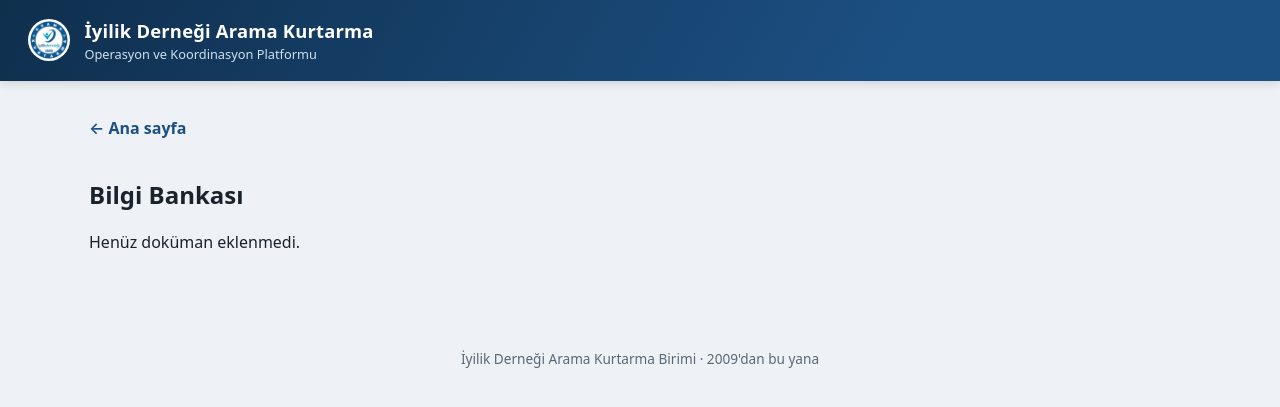
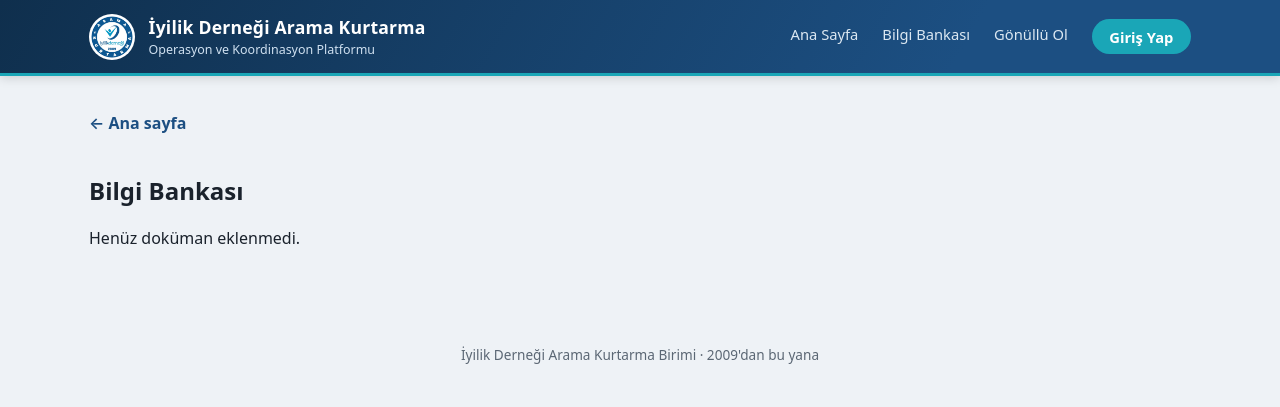
Before and after one commit to devrankacan/aramakurtarma, a Django app: page /bilgi-bankasi/ in a window 1280 px wide. Shown: the top 407 px of the page. Run offline with Django 5.2, Linux system fonts and the light colour scheme; data that the repository does not hold is empty.

Commit message:
Header'ı gerçek navigasyon barına çevir, KVKK checkbox hizalamasını düzelt
- site-header artık logo/başlık + sağda nav linkleri (Ana Sayfa, Bilgi
  Bankası, Gönüllü Ol, Giriş Yap CTA butonu) içeriyor, alt kenarda
  vurgu çizgisi var
- Checkbox hatası: form input'lara genel width:100% uygulanıyordu,
  bu checkbox'ları da genişletip metnin altına düşürüyordu. Genel
  kuraldan checkbox hariç tutuldu, gönüllü formundaki iki onay kutusu
  artık metnin başında, tek satırda hizalı

```diff
--- a/backend/templates/base.html
+++ b/backend/templates/base.html
@@ -18,27 +18,45 @@
     }
     * { box-sizing: border-box; }
     body { margin: 0; font-family: system-ui, -apple-system, "Segoe UI", sans-serif; background: var(--bg); color: var(--text); }
+
     header.site-header {
-      background: linear-gradient(120deg, var(--brand-dark), var(--brand) 70%);
-      color: #fff;
-      padding: 1.1rem 1.75rem;
-      display: flex;
-      align-items: center;
-      gap: 0.9rem;
+      background: linear-gradient(120deg, var(--brand-dark), var(--brand) 75%);
+      border-bottom: 3px solid var(--accent);
       box-shadow: 0 2px 10px rgba(0,0,0,0.15);
     }
-    header.site-header img { height: 42px; border-radius: 50%; background: #fff; padding: 2px; }
-    header.site-header .titles h1 { font-size: 1.15rem; margin: 0; letter-spacing: 0.2px; }
-    header.site-header .titles p { margin: 0.15rem 0 0; font-size: 0.8rem; color: #cfe0f0; }
+    .header-inner {
+      max-width: 1150px; margin: 0 auto; padding: 0.85rem 1.5rem;
+      display: flex; align-items: center; justify-content: space-between; gap: 1.5rem; flex-wrap: wrap;
+    }
+    .brand { display: flex; align-items: center; gap: 0.85rem; text-decoration: none; color: #fff; }
+    .brand img { height: 46px; width: 46px; border-radius: 50%; background: #fff; padding: 2px; flex-shrink: 0; }
+    .brand .titles h1 { font-size: 1.1rem; margin: 0; letter-spacing: 0.2px; color: #fff; }
+    .brand .titles p { margin: 0.15rem 0 0; font-size: 0.78rem; color: #cfe0f0; }
+    nav.site-nav { display: flex; align-items: center; gap: 1.5rem; }
+    nav.site-nav a { color: #dce8f2; text-decoration: none; font-size: 0.92rem; font-weight: 500; padding-bottom: 0.2rem; border-bottom: 2px solid transparent; transition: color .15s, border-color .15s; }
+    nav.site-nav a:hover { color: #fff; border-color: var(--accent); }
+    nav.site-nav a.nav-cta {
+      color: #fff; background: var(--accent); padding: 0.45rem 1.1rem; border-radius: 999px; border-bottom: none; font-weight: 600;
+    }
+    nav.site-nav a.nav-cta:hover { background: #158b99; }
+    @media (max-width: 720px) { nav.site-nav { gap: 1rem; } .brand .titles p { display: none; } }
+
     main { max-width: 1150px; margin: 0 auto; padding: 2.25rem 1.5rem 3rem; }
     .messages { list-style: none; padding: 0; margin: 0 0 1.5rem; }
     .messages li { background: #e6f4ea; border: 1px solid #b7dfc1; color: #1e6b34; padding: 0.75rem 1rem; border-radius: 8px; }
+
     form p { margin: 0 0 1rem; }
     form label { display: block; font-weight: 600; margin-bottom: 0.3rem; font-size: 0.92rem; }
-    form input, form select, form textarea {
+    form input:not([type="checkbox"]), form select, form textarea {
       width: 100%; padding: 0.55rem 0.65rem; border: 1px solid #ccd2d8; border-radius: 8px; font: inherit; background: #fff;
     }
     form input:focus, form select:focus, form textarea:focus { outline: 2px solid var(--accent); outline-offset: 1px; }
+    .consent-field { display: flex; align-items: flex-start; gap: 0.6rem; margin: 0 0 1rem; }
+    .consent-field input[type="checkbox"] { width: auto; flex-shrink: 0; margin-top: 0.25rem; }
+    .consent-field label { display: inline; font-weight: 400; font-size: 0.9rem; margin-bottom: 0; }
+    .field-error { color: #a11d1d; font-size: 0.82rem; margin-top: 0.2rem; }
+    .help-text { display: block; color: var(--muted); font-size: 0.8rem; margin-top: 0.25rem; }
+
     button[type="submit"] {
       background: var(--brand); color: #fff; border: none; padding: 0.7rem 1.6rem;
       border-radius: 8px; font-size: 1rem; font-weight: 600; cursor: pointer;
@@ -54,10 +72,20 @@
 </head>
 <body>
   <header class="site-header">
-    <img src="{% static 'branding/logo.png' %}" alt="İyilik Derneği Arama Kurtarma">
-    <div class="titles">
-      <h1>İyilik Derneği Arama Kurtarma</h1>
-      <p>Operasyon ve Koordinasyon Platformu</p>
+    <div class="header-inner">
+      <a class="brand" href="{% url 'home' %}">
+        <img src="{% static 'branding/logo.png' %}" alt="İyilik Derneği Arama Kurtarma">
+        <div class="titles">
+          <h1>İyilik Derneği Arama Kurtarma</h1>
+          <p>Operasyon ve Koordinasyon Platformu</p>
+        </div>
+      </a>
+      <nav class="site-nav">
+        <a href="{% url 'home' %}">Ana Sayfa</a>
+        <a href="{% url 'knowledge_base' %}">Bilgi Bankası</a>
+        <a href="{% url 'volunteer_apply' %}">Gönüllü Ol</a>
+        <a href="/admin/login/" class="nav-cta">Giriş Yap</a>
+      </nav>
     </div>
   </header>
   <main>
```
Also changed, not shown: backend/templates/forms_app/volunteer_apply.html (+15 -1 lines).
